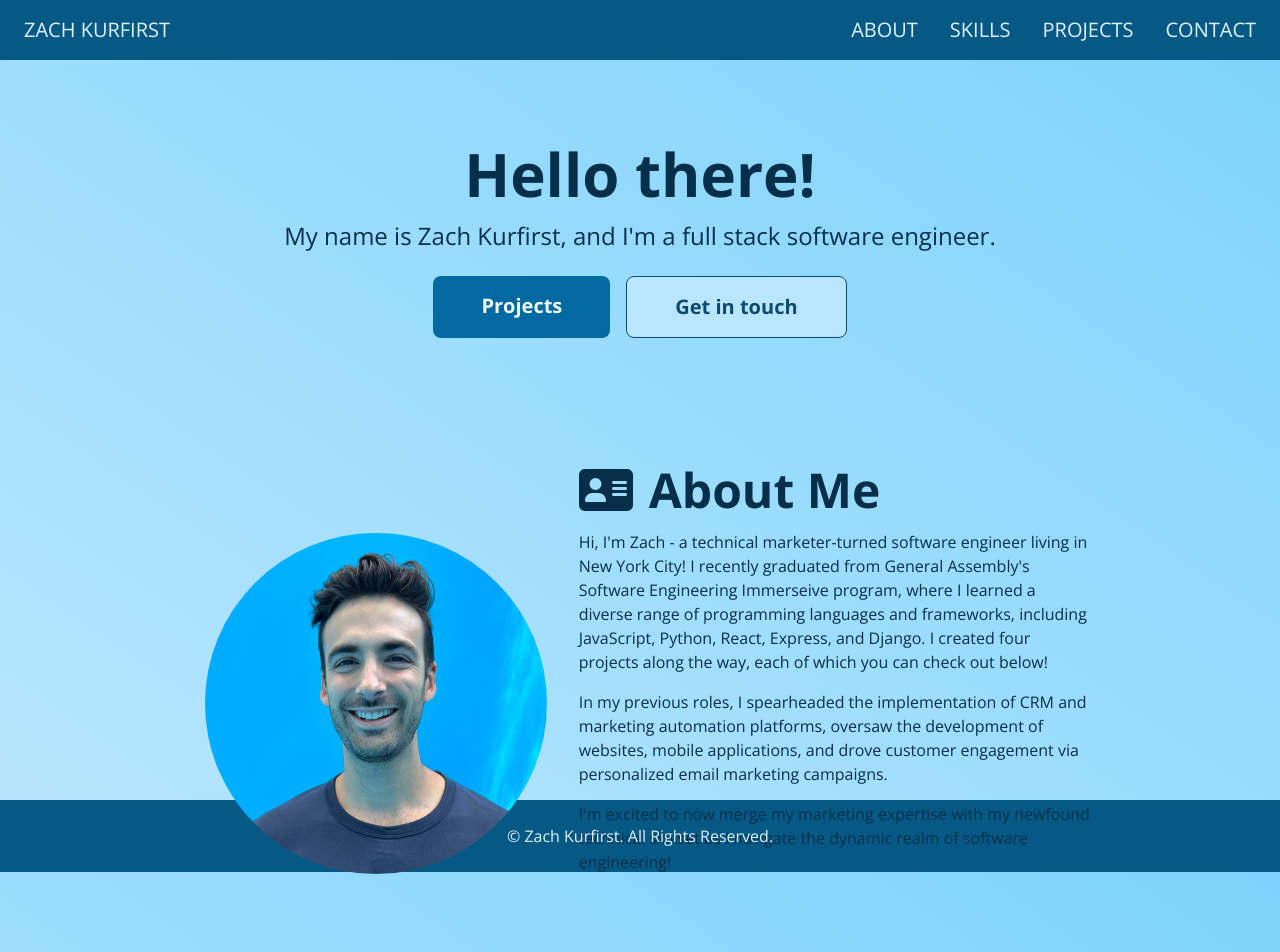
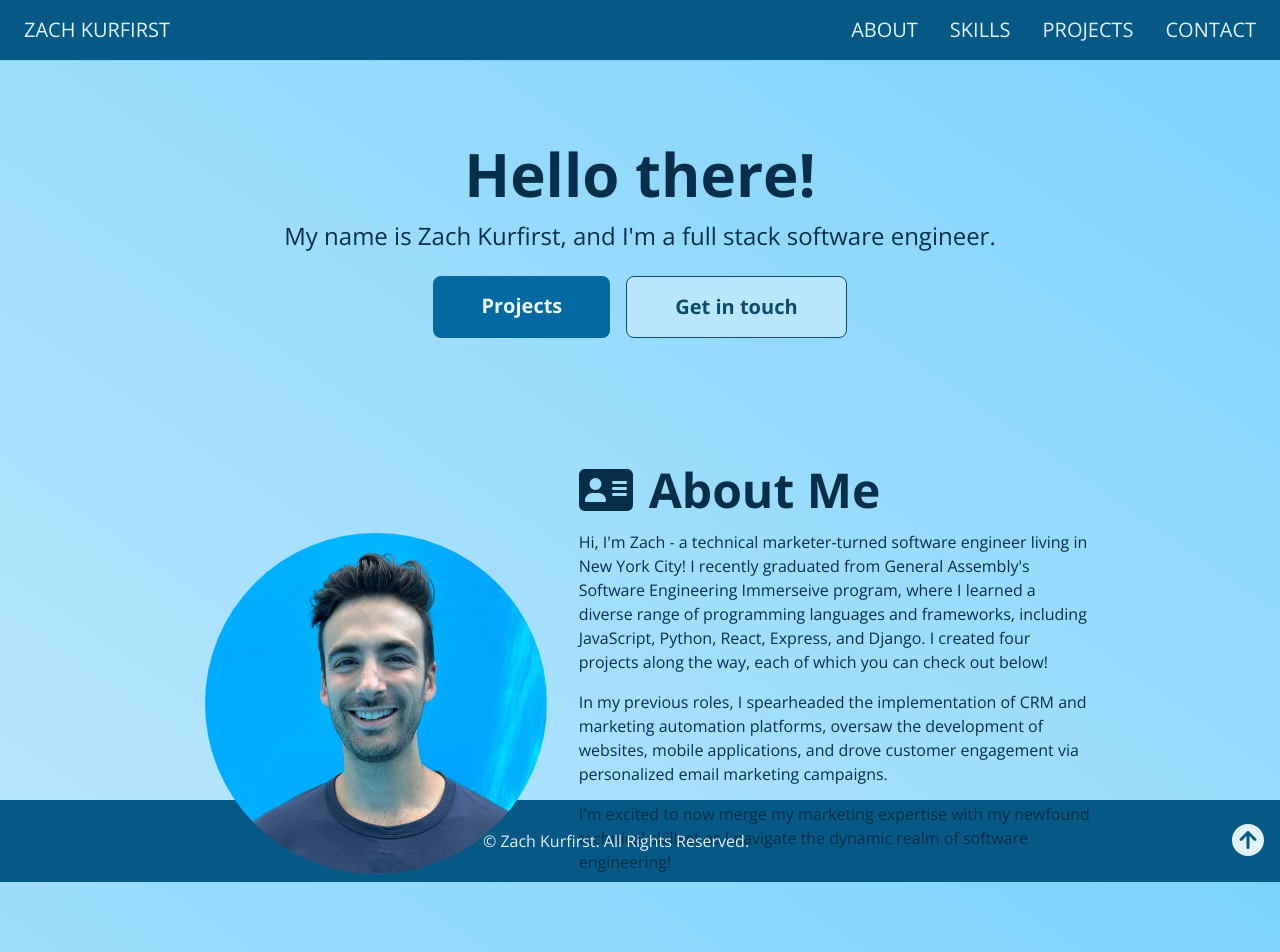
Before and after one commit to zachkurfirst/portfolio, a React (Vite) app: page / in a window 1280 px wide. Shown: the top 952 px of the page. Built offline with nearby package versions, Linux system fonts and the light colour scheme.

Commit message:
add scroll-to-top button in footer, bottom border for header nav

```diff
--- a/src/components/Footer.jsx
+++ b/src/components/Footer.jsx
@@ -1,7 +1,12 @@
+// Font Awesome icons
+import { FontAwesomeIcon } from "@fortawesome/react-fontawesome";
+import { faCircleArrowUp } from "@fortawesome/free-solid-svg-icons";
+
 const Footer = (props) => {
   return (
-    <footer className="flex justify-center bg-sky-800 text-sky-100 py-6">
-      © Zach Kurfirst. All Rights Reserved.
+    <footer className="flex items-center bg-sky-800 text-sky-100 py-6">
+      <p className="text-center flex-1">© Zach Kurfirst. All Rights Reserved.</p>
+      <a href="#" className="mr-4"><FontAwesomeIcon icon={faCircleArrowUp} size="2x"/></a>
     </footer>
   );
 };
--- a/src/components/Header.jsx
+++ b/src/components/Header.jsx
@@ -1,6 +1,6 @@
 const Header = (props) => {
   return (
-    <header className="flex justify-between text-sm sm:text-xl py-4 bg-sky-800 dark:bg-sky-950 text-sky-100 dark:border-b dark:border-sky-100 uppercase fixed top-0 left-0 right-0">
+    <header className="flex justify-between text-sm sm:text-xl py-4 bg-sky-800 dark:bg-sky-950 text-sky-100 border-b border-sky-300 dark:border-b dark:border-sky-100 uppercase fixed top-0 left-0 right-0">
       <a href="#" className="hover:underline underline-offset-8 ml-4 sm:ml-6 hidden sm:inline">
         Zach Kurfirst
       </a>
```
